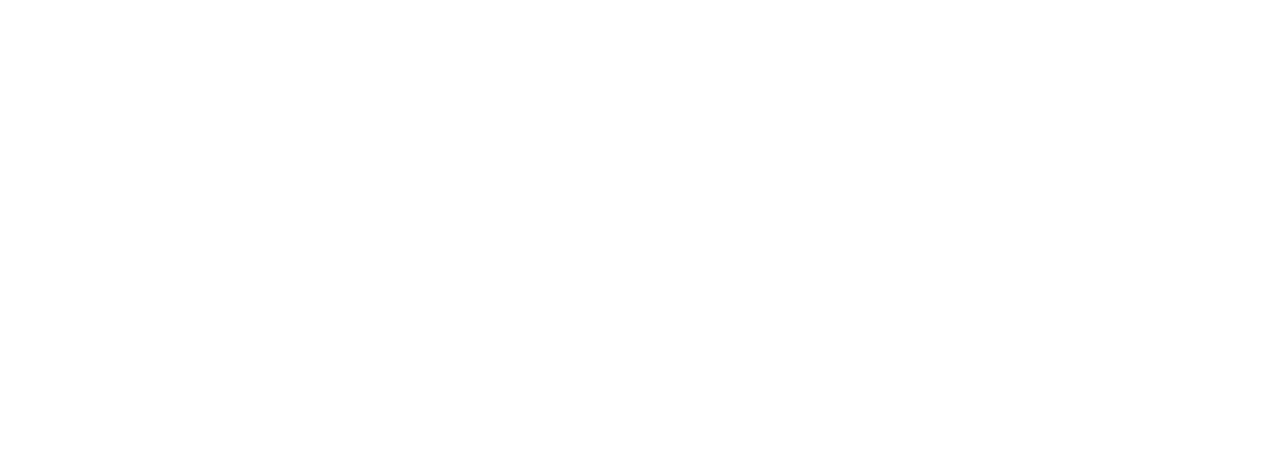
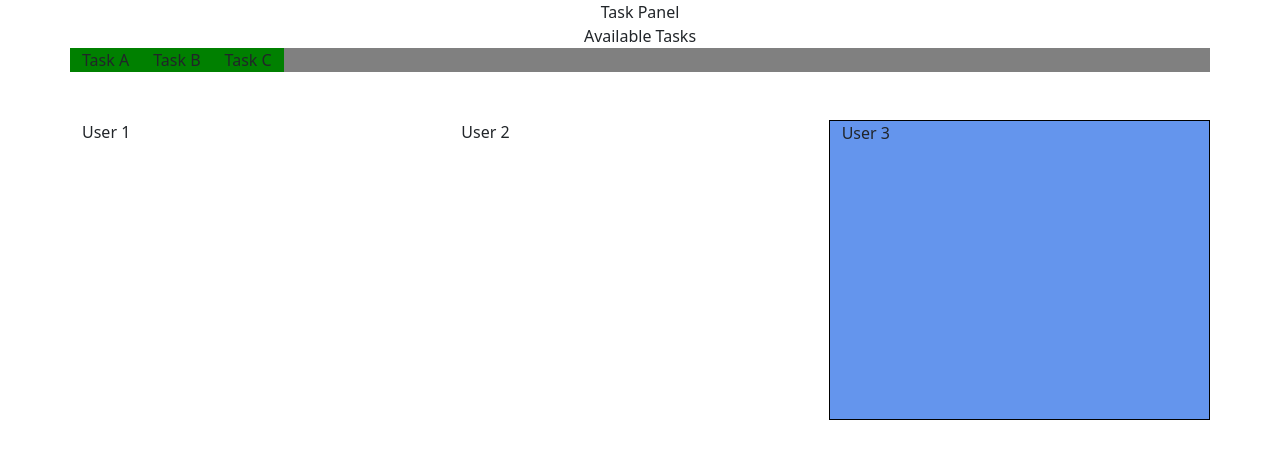
Before and after one commit to isaacmayard/sdi-blended-capstone, a React (Vite) app in the folder front-end/: page /taskadmin in a window 1280 px wide. Before the commit this address had no page. Shown: the top 458 px of the page. Built offline with nearby package versions, Linux system fonts and the light colour scheme.

Commit message:
working on tasklist functionality, now to add backend features

```diff
--- a/front-end/index.html
+++ b/front-end/index.html
@@ -11,6 +11,12 @@
       href="https://fonts.googleapis.com/css2?family=Inter:wght@300;400;500;600;700;800&display=swap"
       rel="stylesheet"
     />
+    <link
+      rel="stylesheet"
+      href="https://cdn.jsdelivr.net/npm/bootstrap@5.2.3/dist/css/bootstrap.min.css"
+      integrity="sha384-rbsA2VBKQhggwzxH7pPCaAqO46MgnOM80zW1RWuH61DGLwZJEdK2Kadq2F9CUG65"
+      crossorigin="anonymous"
+    />
   </head>
   <body>
     <div id="root"></div>
--- a/front-end/package.json
+++ b/front-end/package.json
@@ -18,8 +18,10 @@
     "bootstrap": "^5.2.3",
     "dotenv": "^16.0.3",
     "react": "^18.2.0",
+    "react-beautiful-dnd": "^13.1.1",
     "react-bootstrap": "^2.7.2",
     "react-dom": "^18.2.0",
+    "react-draggable": "^4.4.5",
     "react-hook-form": "^7.43.9",
     "react-router-dom": "^6.10.0",
     "vite": "^4.2.1",
--- a/front-end/src/App.jsx
+++ b/front-end/src/App.jsx
@@ -1,7 +1,4 @@
-import { Container } from 'react-bootstrap';
-import { Route, Routes } from 'react-router-dom';
-
-import Home from './pages/Home';
+import RouteHandler from './components/RouteHandler';
 import { MainContextProvider } from './utilities/MainContextProvider';
 
 // the Home component is using the context provider to render the text
@@ -9,11 +6,7 @@ import { MainContextProvider } from './utilities/MainContextProvider';
 function App() {
   return (
     <MainContextProvider>
-      <Container>
-        <Routes>
-          <Route path='/' element={<Home />} />
-        </Routes>
-      </Container>
+      <RouteHandler />
     </MainContextProvider>
   );
 }
--- a/front-end/src/pages/Home.jsx
+++ b/front-end/src/components/Home.jsx
@@ -2,7 +2,7 @@ import { useQuery } from '@tanstack/react-query';
 import axios from 'axios';
 import React from 'react';
 
-import MslForm from '../components/MslForm';
+import MslForm from './MslForm';
 import { useSome } from '../utilities/MainContextProvider';
 
 export default function Home() {
--- /dev/null
+++ b/front-end/src/components/RouteHandler.jsx
@@ -0,0 +1,14 @@
+import React from 'react';
+import { Routes, Route } from 'react-router-dom';
+
+import Home from './Home';
+import TaskList from './TaskList.tsx';
+
+export default function RouteHandler() {
+  return (
+    <Routes>
+      <Route path='/' element={<Home />} />
+      <Route path='/taskadmin' element={<TaskList />} />
+    </Routes>
+  );
+}
--- /dev/null
+++ b/front-end/src/components/TaskList.tsx
@@ -0,0 +1,98 @@
+import React, { useState } from 'react';
+// import Draggable from 'react-draggable';
+import '../style/TaskList.css';
+import { Row, Col, Container } from 'react-bootstrap';
+
+export default function TaskList() {
+  const [availableTasks, setAvailableTasks] = useState([
+    'Task A',
+    'Task B',
+    'Task C',
+  ]);
+  const [tasks, setTasks] = useState<string[]>([]);
+
+  function handleOnDrag(e: React.DragEvent, taskType: string) {
+    e.dataTransfer.setData('taskType', taskType);
+  }
+  // working drop function
+  function handleOnDrop(e: React.DragEvent) {
+    const taskType = e.dataTransfer.getData('taskType') as string;
+    setTasks([...tasks, taskType]);
+    setAvailableTasks(availableTasks.filter((task) => task !== taskType));
+  }
+
+  function handleDragOver(e: React.DragEvent) {
+    e.preventDefault();
+  }
+
+  return (
+    <Container>
+      <nav className='text-center'>Task Panel</nav>
+      {/* <Row className='App'> */}
+      <nav className='text-center'>Available Tasks</nav>
+      <Row
+        className='tasks mb-5'
+        onDrop={handleOnDrop}
+        onDragOver={handleDragOver}
+      >
+        {availableTasks.map((task, index) => (
+          <div
+            className='task'
+            key={index}
+            draggable
+            onDragStart={(e) => handleOnDrag(e, task)}
+          >
+            {task}
+          </div>
+        ))}
+      </Row>
+      <Row>
+        <Col className='Page' onDrop={handleOnDrop} onDragOver={handleDragOver}>
+          <span>User 1</span>
+          {tasks.map((task, i) => (
+            <div
+              className='dropped_task'
+              key={i}
+              draggable
+              onDragStart={(e) => handleOnDrag(e, task)}
+            >
+              {task}
+            </div>
+          ))}
+        </Col>
+        <Col className='Page' onDrop={handleOnDrop} onDragOver={handleDragOver}>
+          <span>User 2</span>
+          {tasks.map((task, i) => (
+            <div
+              className='dropped_task'
+              key={i}
+              draggable
+              onDragStart={(e) => handleOnDrag(e, task)}
+            >
+              {task}
+            </div>
+          ))}
+        </Col>
+        <Col
+          className='main-page'
+          onDrop={handleOnDrop}
+          onDragOver={handleDragOver}
+        >
+          <span>User 3</span>
+          {tasks.map((task, i) => (
+            <div
+              className='dropped_task'
+              key={i}
+              draggable
+              onDragStart={(e) => handleOnDrag(e, task)}
+            >
+              {task}
+            </div>
+          ))}
+        </Col>
+      </Row>
+
+      {/* </Row> */}
+    </Container>
+  );
+}
--- /dev/null
+++ b/front-end/src/style/TaskList.css
@@ -0,0 +1,25 @@
+.main-page {
+  background-color: cornflowerblue;
+  border: 1px solid black;
+  width: 300px;
+  height: 300px;
+  overflow: hidden;
+}
+
+.available {
+  background-color: cornflowerblue;
+  border: 1px solid black;
+  margin-top: 25%;
+  margin-left: 25%;
+  width: 200px;
+  height: 200px;
+}
+
+.task {
+  background-color: green;
+  width: fit-content;
+}
+
+.tasks.mb-5 {
+  background-color: gray;
+}
--- a/front-end/src/utilities/MainContextProvider.jsx
+++ b/front-end/src/utilities/MainContextProvider.jsx
@@ -15,7 +15,9 @@ const queryClient = new QueryClient();
 export function MainContextProvider({ children }) {
   const [isLoggedIn, setIsLoggedIn] = useState(false);
   const [currentUser, setCurrentUser] = useState({});
-  // add here the states you want to pass through the context provider
+  const [tasks, setTasks] = useState([]);
+
+  // what's this state doing here? could we do something better?
   const [someState, setSomeState] = useState(
     'Hello Vite, This text is in the Context provider component',
   );
@@ -30,6 +32,8 @@ export function MainContextProvider({ children }) {
           setIsLoggedIn,
           currentUser,
           setCurrentUser,
+          tasks,
+          setTasks,
         }}
       >
         {children}
```
Lines whose indentation alone changed are shown as unchanged.
